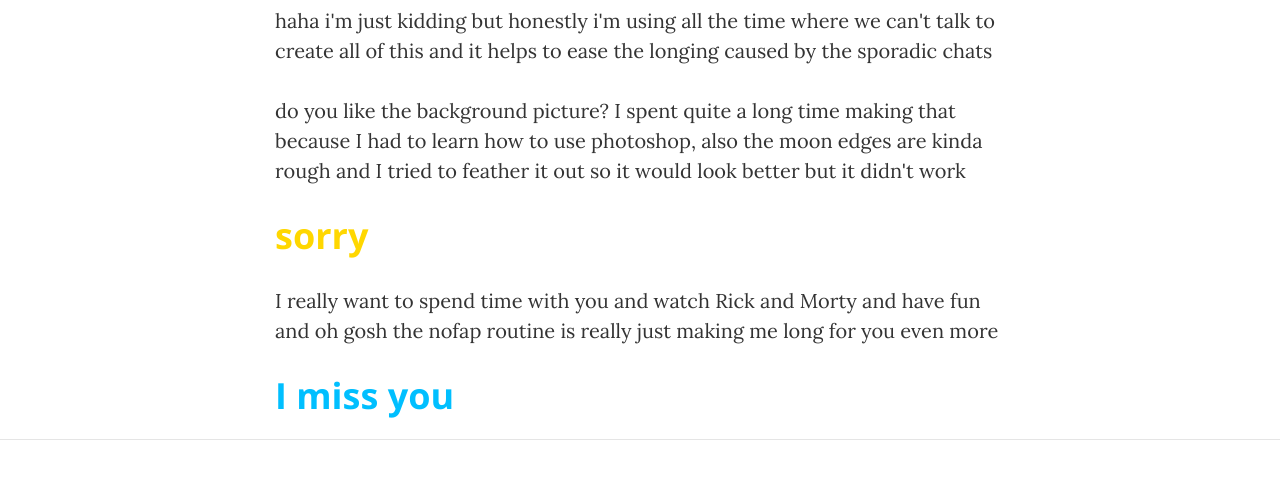
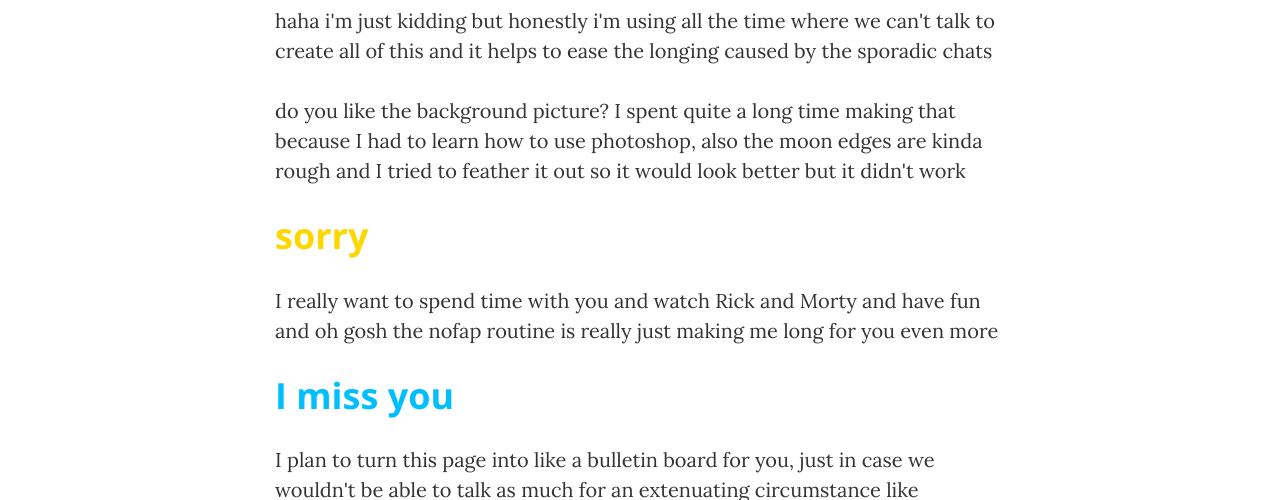
Before and after one commit to jiyingqi/jiyingqi.github.io, a website: page scss/horb/alyssahome.html in a window 1280 px wide. Shown: the part 818-1318 px from the top of the page. Drawn offline with nearby package versions, Linux system fonts and the light colour scheme; files that its build step writes are made by us from their sources.

Commit message:
initial commits

```diff
--- a/scss/horb/alyssahome.html
+++ b/scss/horb/alyssahome.html
@@ -90,6 +90,9 @@
             I really want to spend time with you and watch Rick and Morty and have fun and oh gosh the nofap routine is really just making me long for you even more
           </p>
           <h2 style="color:DeepSkyBlue" class="section-heading">I miss you</h2>
+          <p>
+            I plan to turn this page into like a bulletin board for you, just in case we wouldn't be able to talk as much for an extenuating circumstance like orientation
+          </p>
         </div>
       </div>
     </div>
```
